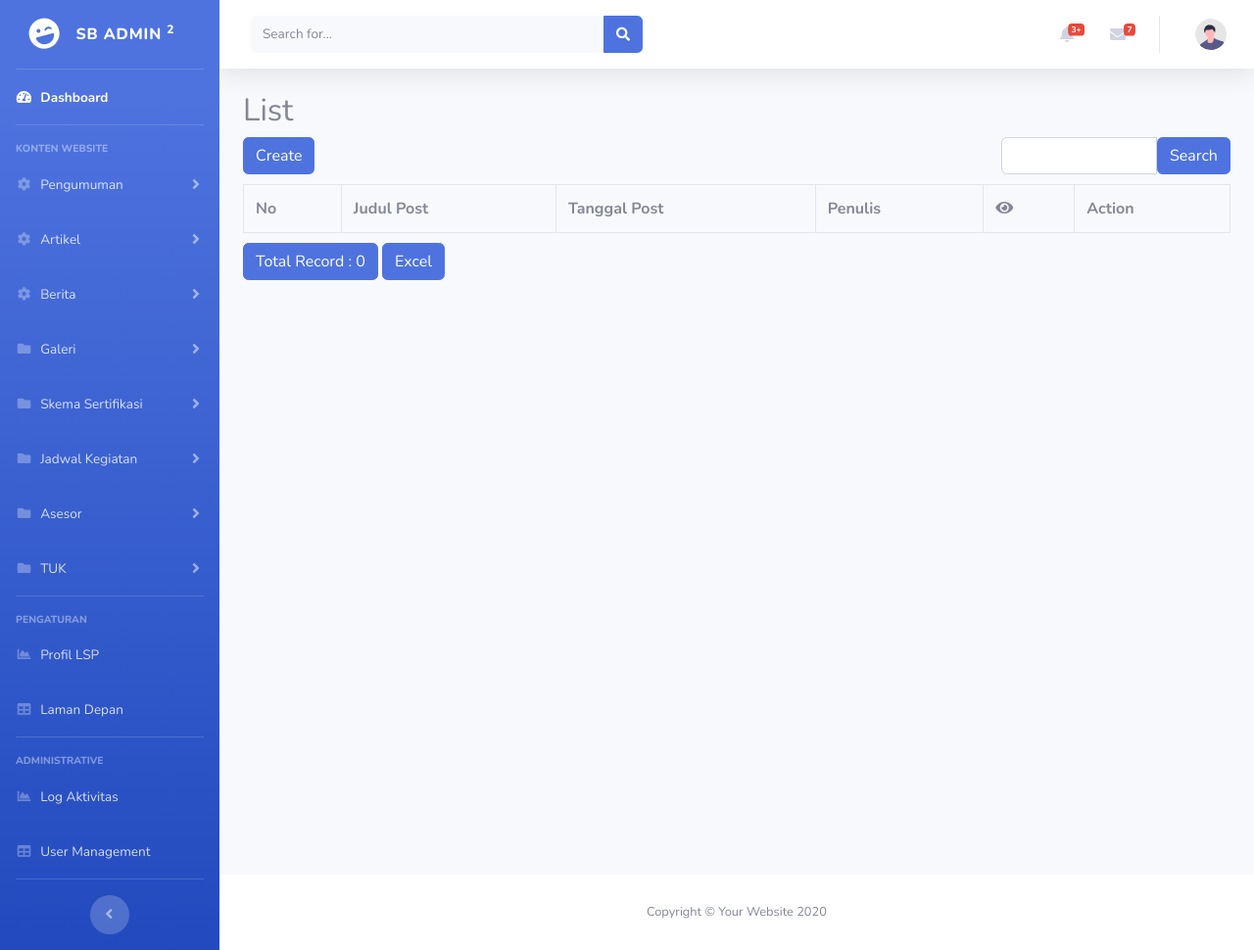
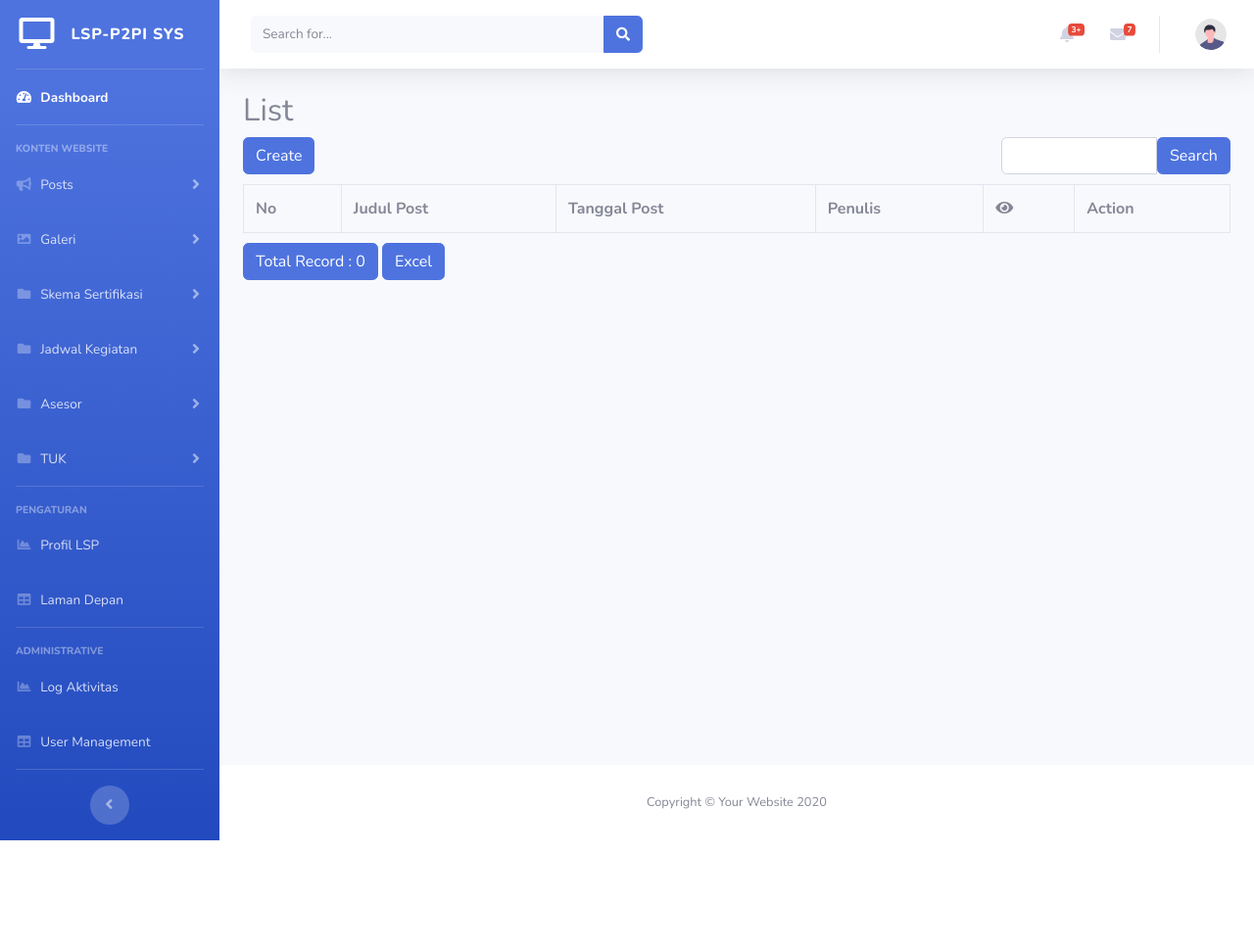
Before and after one commit to rachyharkov/lspp2_webmanagement, a CodeIgniter app: page /database/post in a window 1280 px wide. Shown: the whole page at 98% size. After the commit the page ends 858 px from the top, so only its background shows below. Run offline with CodeIgniter, Linux system fonts and the light colour scheme; the visitor is signed in with stand-in values (Sample User, id 1); data that the repository does not hold is empty; some libraries are stand-ins or nearby versions.

Commit message:
Dapat Edit Postingan

```diff
--- a/application/controllers/Post.php
+++ b/application/controllers/Post.php
@@ -218,7 +218,7 @@ class Post extends CI_Controller
 
             if($_FILES['foto_sampul']['name']){
 
-                unlink('./assets/images/blog-asset/'.$this->input->post('attachment_old', TRUE));
+                unlink('assets/images/blog-asset/'.$this->input->post('foto_sampul_old', TRUE));
 
                 $jenis_post = $this->input->post('jenis_post',TRUE);
 
@@ -252,13 +252,11 @@ class Post extends CI_Controller
             } else {
                 $data = array(
                     'judul_post' => $this->input->post('judul_post',TRUE),
-                    'jenis_post' => $this->input->post('jenis_post',TRUE),
+                    'jenis_post' => $jenis_post,
                     'tanggal_post' => $this->input->post('tanggal_post',TRUE),
                     'tag' => $this->input->post('tag',TRUE),
-                    'penulis_post' => $this->input->post('penulis_post',TRUE),
-                    'foto_sampul' => $this->input->post('foto_sampul',TRUE),
-                    'isi_post' => $this->input->post('isi_post',TRUE),
-                    'dilihat' => $this->input->post('dilihat',TRUE),
+                    'penulis_post' => $this->session->userdata('userid'),
+                    'isi_post' => $this->input->post('isi_post',TRUE)
                 );
 
                 $this->Post_model->update($this->input->post('id', TRUE), $data);
--- a/application/views/admin/template.php
+++ b/application/views/admin/template.php
@@ -9,7 +9,7 @@
     <meta name="description" content="">
     <meta name="author" content="">
 
-    <title>SB Admin 2 - Charts</title>
+    <title>LSP P2 PI Web Management System</title>
 
     <!-- Custom fonts for this template-->
     <link href="<?php echo base_url() ?>assets/admin_asset/vendor/fontawesome-free/css/all.min.css" rel="stylesheet" type="text/css">
@@ -33,10 +33,10 @@
 
             <!-- Sidebar - Brand -->
             <a class="sidebar-brand d-flex align-items-center justify-content-center" href="index.html">
-                <div class="sidebar-brand-icon rotate-n-15">
-                    <i class="fas fa-laugh-wink"></i>
+                <div class="sidebar-brand-icon">
+                    <i class="fas fa-desktop"></i>
                 </div>
-                <div class="sidebar-brand-text mx-3">SB Admin <sup>2</sup></div>
+                <div class="sidebar-brand-text mx-3">LSP-P2PI SYS</div>
             </a>
 
             <!-- Divider -->
@@ -61,41 +61,17 @@
             <li class="nav-item">
                 <a class="nav-link collapsed" href="#" data-toggle="collapse" data-target="#colapseone"
                     aria-expanded="true" aria-controls="colapseone">
-                    <i class="fas fa-fw fa-cog"></i>
-                    <span>Pengumuman</span>
+                    <i class="fas fa-fw fa-bullhorn"></i>
+                    <span>Posts</span>
                 </a>
                 <div id="colapseone" class="collapse" aria-labelledby="headingTwo" data-parent="#accordionSidebar">
                     <div class="bg-white py-2 collapse-inner rounded">
                         <h6 class="collapse-header">Kelola Pengumuman:</h6>
                         <a class="collapse-item" href="<?php echo base_url().'post?type=pengumuman&action=add' ?>">Tambah Pengumuman</a>
                         <a class="collapse-item" href="<?php echo base_url().'post?type=pengumuman' ?>">Daftar Pengumuman</a>
-                    </div>
-                </div>
-            </li>
-
-            <li class="nav-item">
-                <a class="nav-link collapsed" href="#" data-toggle="collapse" data-target="#colapsetwo"
-                    aria-expanded="true" aria-controls="colapsetwo">
-                    <i class="fas fa-fw fa-cog"></i>
-                    <span>Artikel</span>
-                </a>
-                <div id="colapsetwo" class="collapse" aria-labelledby="headingTwo" data-parent="#accordionSidebar">
-                    <div class="bg-white py-2 collapse-inner rounded">
                         <h6 class="collapse-header">Kelola Artikel:</h6>
                         <a class="collapse-item" href="<?php echo base_url().'post?type=artikel&action=add' ?>">Tambah Artikel</a>
                         <a class="collapse-item" href="<?php echo base_url().'post?type=artikel' ?>">Daftar Artikel</a>
-                    </div>
-                </div>
-            </li>
-
-            <li class="nav-item">
-                <a class="nav-link collapsed" href="#" data-toggle="collapse" data-target="#colapseberita"
-                    aria-expanded="true" aria-controls="colapseberita">
-                    <i class="fas fa-fw fa-cog"></i>
-                    <span>Berita</span>
-                </a>
-                <div id="colapseberita" class="collapse" aria-labelledby="headingTwo" data-parent="#accordionSidebar">
-                    <div class="bg-white py-2 collapse-inner rounded">
                         <h6 class="collapse-header">Kelola Berita:</h6>
                         <a class="collapse-item" href="<?php echo base_url().'post?type=berita&action=add' ?>">Tambah Berita</a>
                         <a class="collapse-item" href="<?php echo base_url().'post?type=berita' ?>">Daftar Berita</a>
@@ -104,12 +80,12 @@
             </li>
 
             <li class="nav-item">
-                <a class="nav-link collapsed" href="#" data-toggle="collapse" data-target="#collapsethree"
-                    aria-expanded="true" aria-controls="collapsethree">
-                    <i class="fas fa-fw fa-folder"></i>
+                <a class="nav-link collapsed" href="#" data-toggle="collapse" data-target="#colapsetwo"
+                    aria-expanded="true" aria-controls="colapsetwo">
+                    <i class="fas fa-fw fa-image"></i>
                     <span>Galeri</span>
                 </a>
-                <div id="collapsethree" class="collapse" aria-labelledby="headingPages" data-parent="#accordionSidebar">
+                <div id="colapsetwo" class="collapse" aria-labelledby="headingTwo" data-parent="#accordionSidebar">
                     <div class="bg-white py-2 collapse-inner rounded">
                         <a class="collapse-item" href="login.html">Tambah Gambar</a>
                         <a class="collapse-item" href="register.html">Tambah Album</a>
```
Also changed, not shown: application/views/admin/post/tbl_post_form.php (+5 -2 lines), assets/images/blog-asset/sampul-211231021228-4d3fc5ecb1.jpeg (deleted), assets/images/blog-asset/sampul-211231021244-ecf128ffa8.jpeg (deleted), assets/images/logo-lsp-p2-transp-gray.png (renamed from assets/images/LOGO LSP 2 GRAY TRANSP.png).
